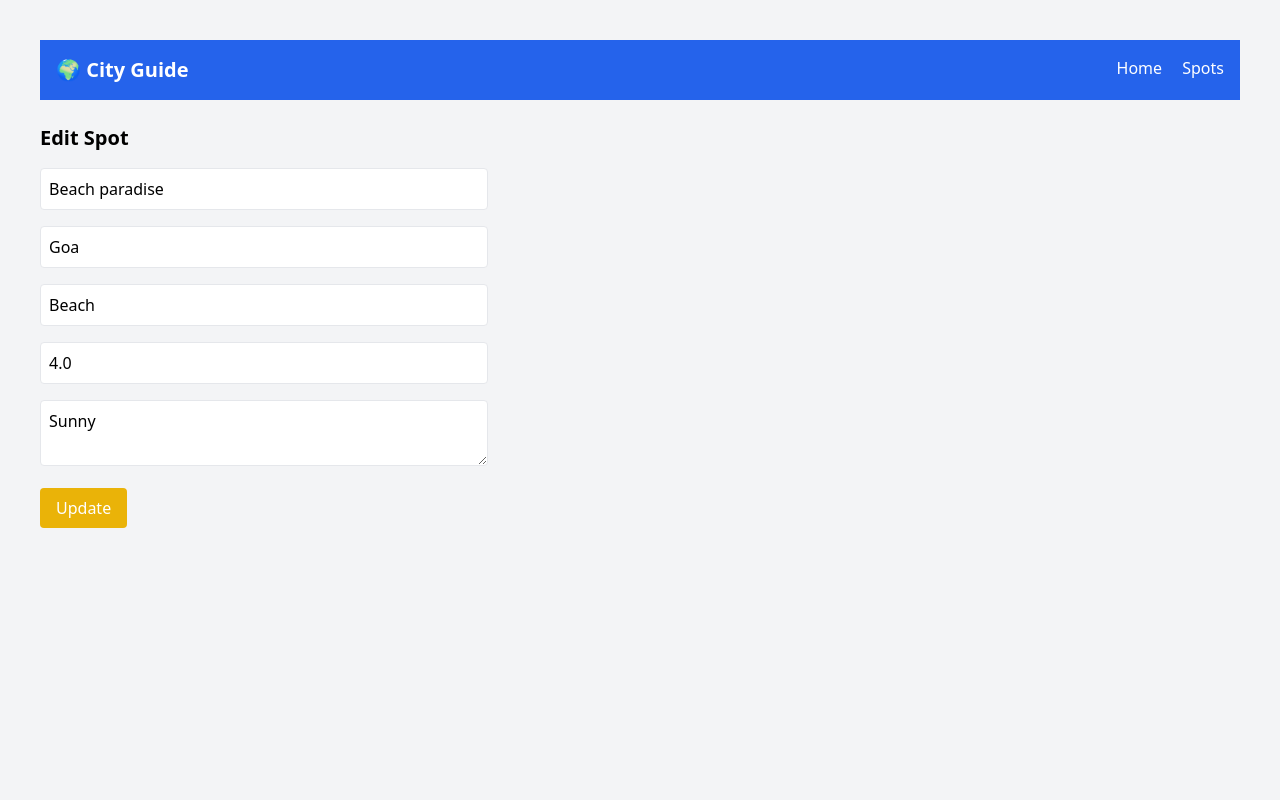
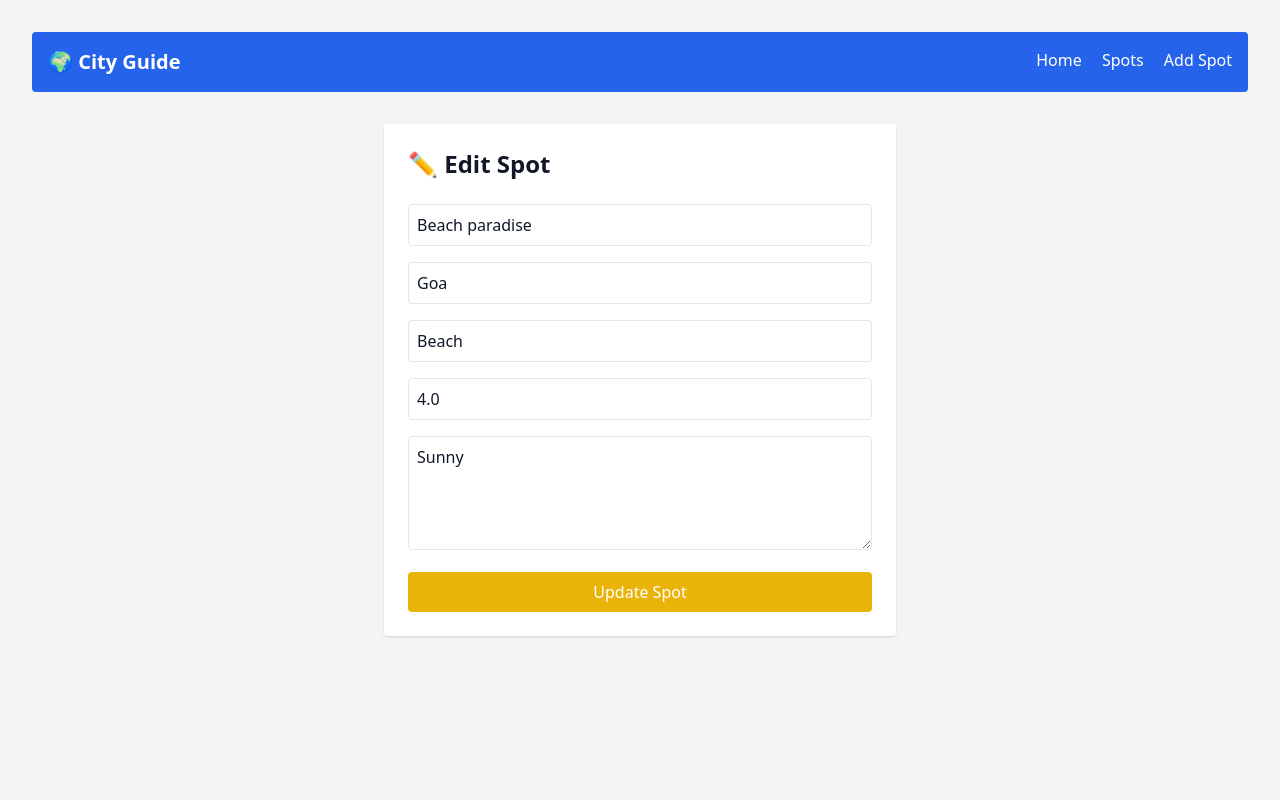
Before and after one commit to pratheek-git/Project-City-Guide, a FastAPI app: page /edit-spot-form/4 in a window 1280 px wide. Run offline with FastAPI, Linux system fonts and the light colour scheme; some libraries are stand-ins or nearby versions.

Commit message:
Updated UI For edit and add spot page

```diff
--- a/data.json
+++ b/data.json
@@ -9,19 +9,11 @@
     },
     {
         "id": 5,
-        "name": "Taj Mahal",
+        "name": "Garg Mahal",
         "city": "Agra",
         "category": "Fort",
         "rating": 3.5,
         "description": "Elegant and beautiful"
-    },
-    {
-        "id": 6,
-        "name": "Coorg",
-        "city": "Madikeri",
-        "category": "Hill Station",
-        "rating": 4.2,
-        "description": "Peacefull and too cold "
     },
     {
         "id": 7,
@@ -46,5 +38,13 @@
         "category": "Beach",
         "rating": 3.0,
         "description": ""
+    },
+    {
+        "id": 11,
+        "name": "Arbi falls",
+        "city": "Manipal",
+        "category": "Waterfall",
+        "rating": 4.8,
+        "description": "Very scary place"
     }
 ]
--- a/templates/edit_spot.html
+++ b/templates/edit_spot.html
@@ -1,26 +1,42 @@
 <!DOCTYPE html>
-<html>
+<html lang="en">
 <head>
+    <meta charset="UTF-8">
     <title>Edit Spot</title>
     <script src="https://cdn.tailwindcss.com"></script>
-
 </head>
-<body class="bg-gray-100 dark:bg-gray-900 dark:text-white p-10">
-    <nav class="bg-blue-600 text-white p-4 flex justify-between mb-6">
+<body class="bg-gray-100 dark:bg-gray-900 text-gray-900 dark:text-white min-h-screen p-8">
+    <nav class="bg-blue-600 text-white p-4 flex justify-between mb-8 rounded">
         <h1 class="font-bold text-xl">🌍 City Guide</h1>
         <div class="space-x-4">
             <a href="/" class="hover:underline">Home</a>
             <a href="/view-spots" class="hover:underline">Spots</a>
+            <a href="/add-spot-form" class="hover:underline">Add Spot</a>
         </div>
     </nav>
-    <h2 class="text-xl font-bold mb-4">Edit Spot</h2>
-    <form action="/edit-spot/{{ spot.id }}" method="post" class="space-y-4 max-w-md">
-        <input name="name" value="{{ spot.name }}" class="border p-2 rounded w-full" required>
-        <input name="city" value="{{ spot.city }}" class="border p-2 rounded w-full" required>
-        <input name="category" value="{{ spot.category }}" class="border p-2 rounded w-full" required>
-        <input name="rating" type="number" step="0.1" min="0" max="5" value="{{ spot.rating }}" class="border p-2 rounded w-full" required>
-        <textarea name="description" class="border p-2 rounded w-full">{{ spot.description }}</textarea>
-        <button type="submit" class="bg-yellow-500 text-white px-4 py-2 rounded hover:bg-yellow-600">Update</button>
-    </form>
+
+    <div class="max-w-lg mx-auto bg-white dark:bg-gray-800 p-6 rounded shadow">
+        <h2 class="text-2xl font-bold mb-6">✏️ Edit Spot</h2>
+        <form action="/edit-spot/{{ spot.id }}" method="post" class="space-y-4">
+            <input name="name" value="{{ spot.name }}"
+                class="w-full p-2 rounded border bg-white dark:bg-gray-700 dark:text-white" required>
+
+            <input name="city" value="{{ spot.city }}"
+                class="w-full p-2 rounded border bg-white dark:bg-gray-700 dark:text-white" required>
+
+            <input name="category" value="{{ spot.category }}"
+                class="w-full p-2 rounded border bg-white dark:bg-gray-700 dark:text-white" required>
+
+            <input name="rating" type="number" step="0.1" min="0" max="5" value="{{ spot.rating }}"
+                class="w-full p-2 rounded border bg-white dark:bg-gray-700 dark:text-white" required>
+
+            <textarea name="description"
+                class="w-full p-2 rounded border bg-white dark:bg-gray-700 dark:text-white"
+                rows="4">{{ spot.description }}</textarea>
+
+            <button type="submit"
+                class="bg-yellow-500 hover:bg-yellow-600 text-white px-4 py-2 rounded w-full">Update Spot</button>
+        </form>
+    </div>
 </body>
 </html>
```
Also changed, not shown: templates/add_spot.html (+7 -2 lines).
